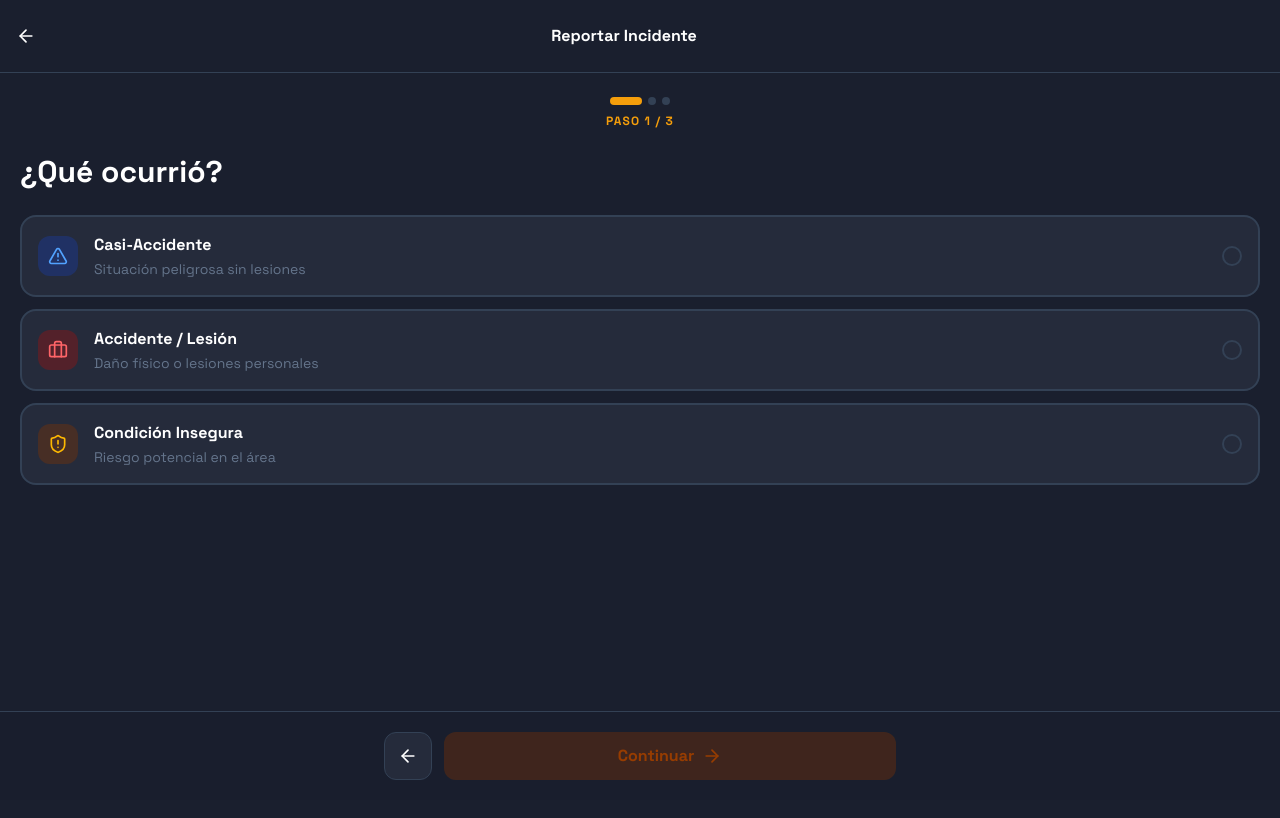
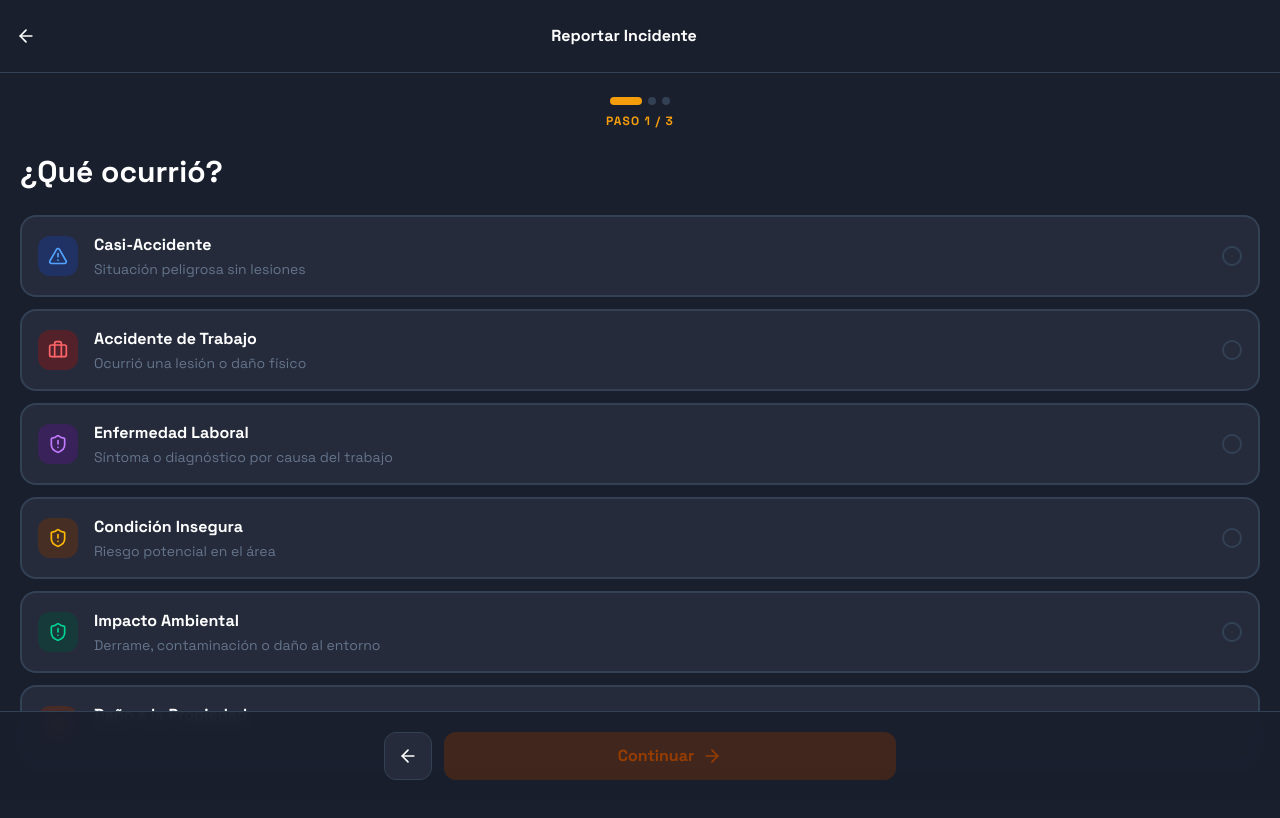
Before and after one commit to mosqueradvd/foxtech, a Next.js app: page /report in a window 1280 px wide. Shown: the top 818 px of the page. Built offline with nearby package versions, Linux system fonts and the light colour scheme; no server answers.

Commit message:
feat(event-types): amplía tipos de evento a 6 — alineado normativa colombiana SST (Res. 1401, Ley 1562)

```diff
--- a/app/page.tsx
+++ b/app/page.tsx
@@ -100,7 +100,7 @@ export default function HomePage() {
   const activity = [
     ...incidents.map((inc) => ({
       id: inc.id,
-      title: ({ casi_accidente: "Casi-Accidente", accidente: "Accidente / Lesión", condicion_insegura: "Condición Insegura" } as Record<string, string>)[inc.event_type ?? ""] ?? "Incidente",
+      title: ({ casi_accidente: "Casi-Accidente", accidente_trabajo: "Accidente de Trabajo", enfermedad_laboral: "Enfermedad Laboral", condicion_insegura: "Condición Insegura", impacto_ambiental: "Impacto Ambiental", dano_propiedad: "Daño a la Propiedad", accidente: "Accidente de Trabajo" } as Record<string, string>)[inc.event_type ?? ""] ?? "Incidente",
       subtitle: inc.description?.slice(0, 40) || inc.reporter_description?.slice(0, 40) || undefined,
       status: inc.sync_status,
       icon: "warning" as const,
--- a/app/report/page.tsx
+++ b/app/report/page.tsx
@@ -22,7 +22,7 @@ import { VoiceNarration, type VoiceNarrationValue } from "@/components/forms/Voi
 import { createIncidentDraft, saveIncidentDraft } from "@/lib/db";
 import { syncPendingData } from "@/lib/sync";
 
-type EventType = "casi_accidente" | "accidente" | "condicion_insegura";
+type EventType = "casi_accidente" | "accidente_trabajo" | "enfermedad_laboral" | "condicion_insegura" | "impacto_ambiental" | "dano_propiedad";
 type Step = 1 | 2 | 3;
 
 const eventTypes: {
@@ -40,11 +40,18 @@ const eventTypes: {
             iconBg: "bg-blue-900/50",
         },
         {
-            id: "accidente",
-            title: "Accidente / Lesión",
-            subtitle: "Daño físico o lesiones personales",
+            id: "accidente_trabajo",
+            title: "Accidente de Trabajo",
+            subtitle: "Ocurrió una lesión o daño físico",
             icon: <Briefcase className="w-5 h-5 text-red-400" />,
             iconBg: "bg-red-900/50",
+        },
+        {
+            id: "enfermedad_laboral",
+            title: "Enfermedad Laboral",
+            subtitle: "Síntoma o diagnóstico por causa del trabajo",
+            icon: <ShieldAlert className="w-5 h-5 text-purple-400" />,
+            iconBg: "bg-purple-900/40",
         },
         {
             id: "condicion_insegura",
@@ -52,6 +59,20 @@ const eventTypes: {
             subtitle: "Riesgo potencial en el área",
             icon: <ShieldAlert className="w-5 h-5 text-amber-400" />,
             iconBg: "bg-amber-900/40",
+        },
+        {
+            id: "impacto_ambiental",
+            title: "Impacto Ambiental",
+            subtitle: "Derrame, contaminación o daño al entorno",
+            icon: <ShieldAlert className="w-5 h-5 text-emerald-400" />,
+            iconBg: "bg-emerald-900/40",
+        },
+        {
+            id: "dano_propiedad",
+            title: "Daño a la Propiedad",
+            subtitle: "Daño a equipos, vehículos o instalaciones",
+            icon: <Briefcase className="w-5 h-5 text-orange-400" />,
+            iconBg: "bg-orange-900/40",
         },
     ];
 
--- a/app/reports/[id]/page.tsx
+++ b/app/reports/[id]/page.tsx
@@ -16,8 +16,12 @@ import { syncPendingData } from "@/lib/sync";
 
 const TYPE_LABELS: Record<string, { label: string; color: string; bg: string }> = {
     casi_accidente: { label: "Casi-Accidente", color: "text-blue-400", bg: "bg-blue-900/20 border-blue-700/30" },
-    accidente: { label: "Accidente / Lesión", color: "text-red-400", bg: "bg-red-900/20 border-red-700/30" },
+    accidente_trabajo: { label: "Accidente de Trabajo", color: "text-red-400", bg: "bg-red-900/20 border-red-700/30" },
+    enfermedad_laboral: { label: "Enfermedad Laboral", color: "text-purple-400", bg: "bg-purple-900/20 border-purple-700/30" },
     condicion_insegura: { label: "Condición Insegura", color: "text-amber-400", bg: "bg-amber-900/20 border-amber-700/30" },
+    impacto_ambiental: { label: "Impacto Ambiental", color: "text-emerald-400", bg: "bg-emerald-900/20 border-emerald-700/30" },
+    dano_propiedad: { label: "Daño a la Propiedad", color: "text-orange-400", bg: "bg-orange-900/20 border-orange-700/30" },
+    accidente: { label: "Accidente de Trabajo", color: "text-red-400", bg: "bg-red-900/20 border-red-700/30" }, // legacy
 };
 
 function InfoRow({ icon, label, value }: { icon: React.ReactNode; label: string; value?: string }) {
--- a/app/reports/page.tsx
+++ b/app/reports/page.tsx
@@ -12,8 +12,12 @@ import { db, type LocalIncident } from "@/lib/db";
 
 const TYPE_LABELS: Record<string, { label: string; color: string }> = {
     casi_accidente: { label: "Casi-Accidente", color: "text-blue-400" },
-    accidente: { label: "Accidente / Lesión", color: "text-red-400" },
+    accidente_trabajo: { label: "Accidente de Trabajo", color: "text-red-400" },
+    enfermedad_laboral: { label: "Enfermedad Laboral", color: "text-purple-400" },
     condicion_insegura: { label: "Condición Insegura", color: "text-amber-400" },
+    impacto_ambiental: { label: "Impacto Ambiental", color: "text-emerald-400" },
+    dano_propiedad: { label: "Daño a la Propiedad", color: "text-orange-400" },
+    accidente: { label: "Accidente de Trabajo", color: "text-red-400" }, // legacy
 };
 
 export default function ReportsListPage() {
--- a/lib/db.ts
+++ b/lib/db.ts
@@ -30,7 +30,7 @@ export interface LocalIncident {
     company_id?: string;
     reported_by_name?: string;
     reported_by_role?: string;
-    event_type?: "casi_accidente" | "accidente" | "condicion_insegura";
+    event_type?: "casi_accidente" | "accidente_trabajo" | "enfermedad_laboral" | "condicion_insegura" | "impacto_ambiental" | "dano_propiedad" | "accidente";
     description?: string;
     /** base64 JPEG with GPS EXIF embedded — stored locally before upload */
     photo_blob?: string;
```
